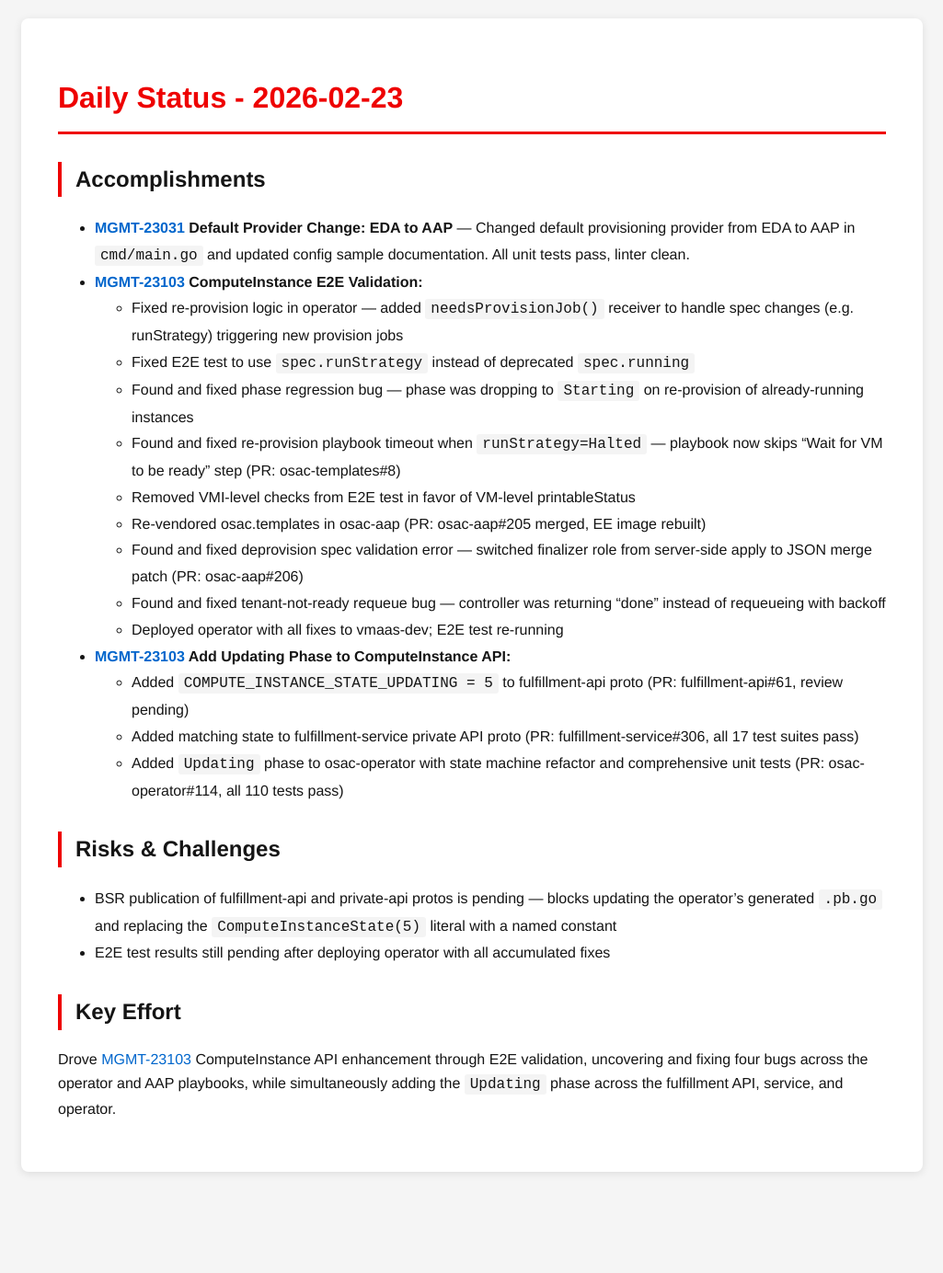
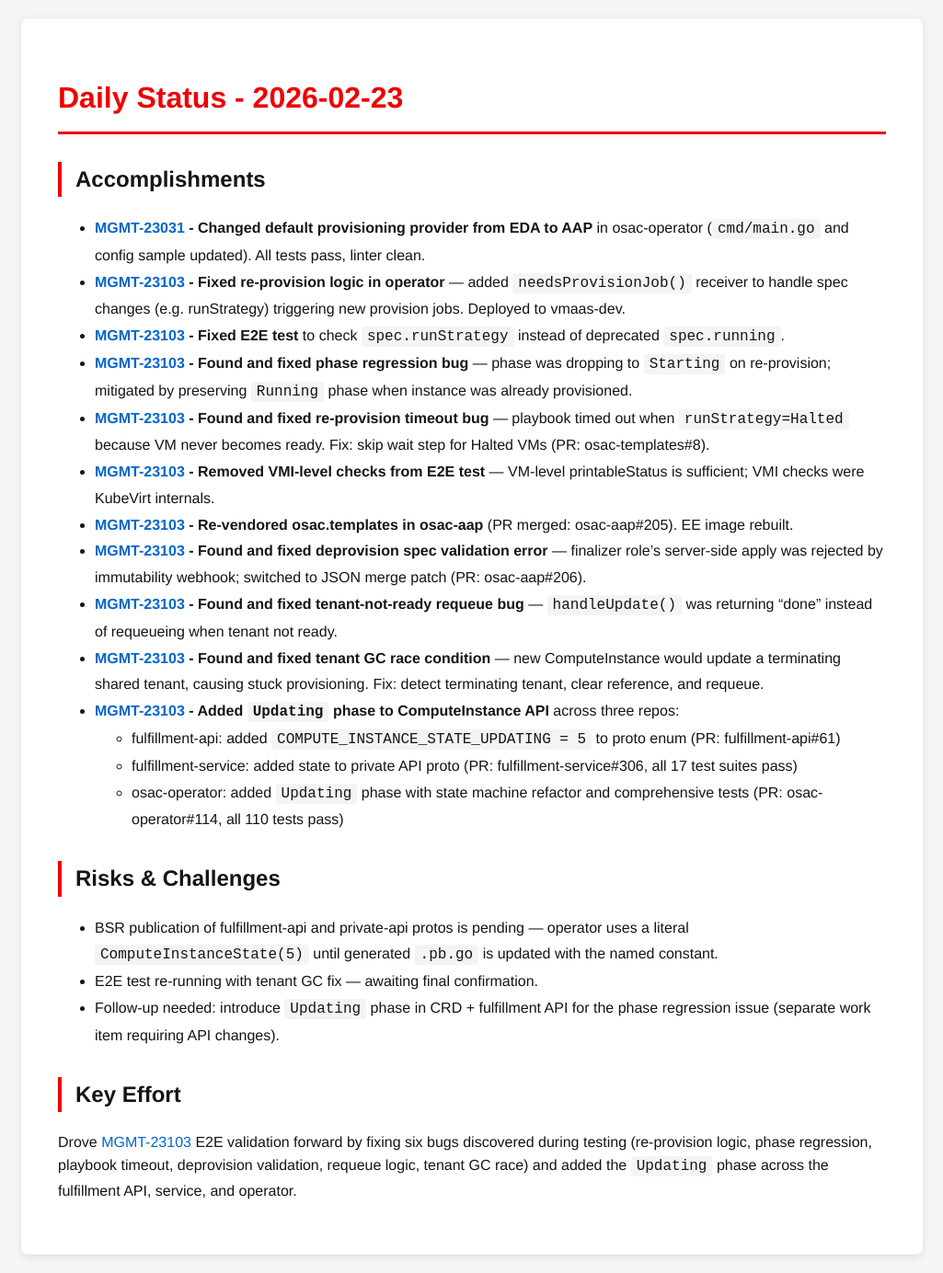
Before and after one commit to tzvatot/daily-status, a Jekyll site: the page built from 2026-02-23.md, in a window 1280 px wide. Shown: the whole page at 92% size, without its empty margins (127-1152 px from the left). Built offline with Jekyll 4.4.1, drawn with Linux system fonts in a browser that asks for light colours; before the commit the page ends 1294 px from its top, so only the background shows below that.

Commit message:
Daily status update - 2026-02-23

```diff
--- a/2026-02-23.md
+++ b/2026-02-23.md
@@ -7,25 +7,28 @@
 # Daily Status - 2026-02-23
 
 ## Accomplishments
-- **[MGMT-23031](https://issues.redhat.com/browse/MGMT-23031) Default Provider Change: EDA to AAP** — Changed default provisioning provider from EDA to AAP in `cmd/main.go` and updated config sample documentation. All unit tests pass, linter clean.
-- **[MGMT-23103](https://issues.redhat.com/browse/MGMT-23103) ComputeInstance E2E Validation:**
-  - Fixed re-provision logic in operator — added `needsProvisionJob()` receiver to handle spec changes (e.g. runStrategy) triggering new provision jobs
-  - Fixed E2E test to use `spec.runStrategy` instead of deprecated `spec.running`
-  - Found and fixed phase regression bug — phase was dropping to `Starting` on re-provision of already-running instances
-  - Found and fixed re-provision playbook timeout when `runStrategy=Halted` — playbook now skips "Wait for VM to be ready" step (PR: osac-templates#8)
-  - Removed VMI-level checks from E2E test in favor of VM-level printableStatus
-  - Re-vendored osac.templates in osac-aap (PR: osac-aap#205 merged, EE image rebuilt)
-  - Found and fixed deprovision spec validation error — switched finalizer role from server-side apply to JSON merge patch (PR: osac-aap#206)
-  - Found and fixed tenant-not-ready requeue bug — controller was returning "done" instead of requeueing with backoff
-  - Deployed operator with all fixes to vmaas-dev; E2E test re-running
-- **[MGMT-23103](https://issues.redhat.com/browse/MGMT-23103) Add Updating Phase to ComputeInstance API:**
-  - Added `COMPUTE_INSTANCE_STATE_UPDATING = 5` to fulfillment-api proto (PR: fulfillment-api#61, review pending)
-  - Added matching state to fulfillment-service private API proto (PR: fulfillment-service#306, all 17 test suites pass)
-  - Added `Updating` phase to osac-operator with state machine refactor and comprehensive unit tests (PR: osac-operator#114, all 110 tests pass)
+
+- **[MGMT-23031](https://issues.redhat.com/browse/MGMT-23031) - Changed default provisioning provider from EDA to AAP** in osac-operator (`cmd/main.go` and config sample updated). All tests pass, linter clean.
+- **[MGMT-23103](https://issues.redhat.com/browse/MGMT-23103) - Fixed re-provision logic in operator** — added `needsProvisionJob()` receiver to handle spec changes (e.g. runStrategy) triggering new provision jobs. Deployed to vmaas-dev.
+- **[MGMT-23103](https://issues.redhat.com/browse/MGMT-23103) - Fixed E2E test** to check `spec.runStrategy` instead of deprecated `spec.running`.
+- **[MGMT-23103](https://issues.redhat.com/browse/MGMT-23103) - Found and fixed phase regression bug** — phase was dropping to `Starting` on re-provision; mitigated by preserving `Running` phase when instance was already provisioned.
+- **[MGMT-23103](https://issues.redhat.com/browse/MGMT-23103) - Found and fixed re-provision timeout bug** — playbook timed out when `runStrategy=Halted` because VM never becomes ready. Fix: skip wait step for Halted VMs (PR: osac-templates#8).
+- **[MGMT-23103](https://issues.redhat.com/browse/MGMT-23103) - Removed VMI-level checks from E2E test** — VM-level printableStatus is sufficient; VMI checks were KubeVirt internals.
+- **[MGMT-23103](https://issues.redhat.com/browse/MGMT-23103) - Re-vendored osac.templates in osac-aap** (PR merged: osac-aap#205). EE image rebuilt.
+- **[MGMT-23103](https://issues.redhat.com/browse/MGMT-23103) - Found and fixed deprovision spec validation error** — finalizer role's server-side apply was rejected by immutability webhook; switched to JSON merge patch (PR: osac-aap#206).
+- **[MGMT-23103](https://issues.redhat.com/browse/MGMT-23103) - Found and fixed tenant-not-ready requeue bug** — `handleUpdate()` was returning "done" instead of requeueing when tenant not ready.
+- **[MGMT-23103](https://issues.redhat.com/browse/MGMT-23103) - Found and fixed tenant GC race condition** — new ComputeInstance would update a terminating shared tenant, causing stuck provisioning. Fix: detect terminating tenant, clear reference, and requeue.
+- **[MGMT-23103](https://issues.redhat.com/browse/MGMT-23103) - Added `Updating` phase to ComputeInstance API** across three repos:
+  - fulfillment-api: added `COMPUTE_INSTANCE_STATE_UPDATING = 5` to proto enum (PR: fulfillment-api#61)
+  - fulfillment-service: added state to private API proto (PR: fulfillment-service#306, all 17 test suites pass)
+  - osac-operator: added `Updating` phase with state machine refactor and comprehensive tests (PR: osac-operator#114, all 110 tests pass)
 
 ## Risks & Challenges
-- BSR publication of fulfillment-api and private-api protos is pending — blocks updating the operator's generated `.pb.go` and replacing the `ComputeInstanceState(5)` literal with a named constant
-- E2E test results still pending after deploying operator with all accumulated fixes
+
+- BSR publication of fulfillment-api and private-api protos is pending — operator uses a literal `ComputeInstanceState(5)` until generated `.pb.go` is updated with the named constant.
+- E2E test re-running with tenant GC fix — awaiting final confirmation.
+- Follow-up needed: introduce `Updating` phase in CRD + fulfillment API for the phase regression issue (separate work item requiring API changes).
 
 ## Key Effort
-Drove [MGMT-23103](https://issues.redhat.com/browse/MGMT-23103) ComputeInstance API enhancement through E2E validation, uncovering and fixing four bugs across the operator and AAP playbooks, while simultaneously adding the `Updating` phase across the fulfillment API, service, and operator.
+
+Drove [MGMT-23103](https://issues.redhat.com/browse/MGMT-23103) E2E validation forward by fixing six bugs discovered during testing (re-provision logic, phase regression, playbook timeout, deprovision validation, requeue logic, tenant GC race) and added the `Updating` phase across the fulfillment API, service, and operator.
```
